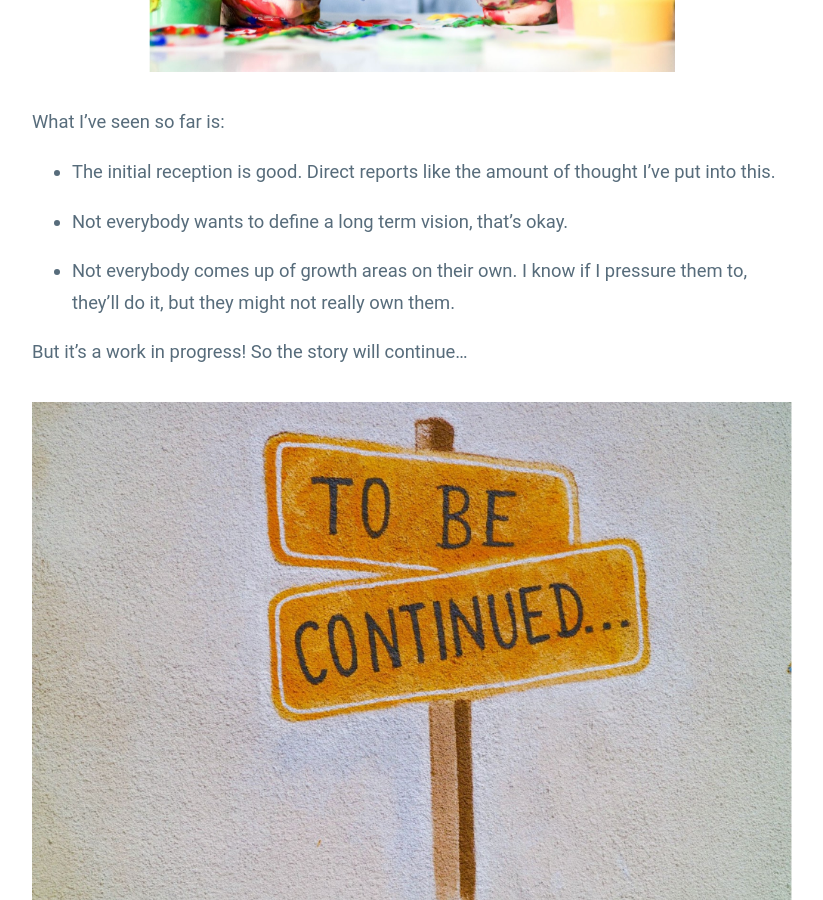
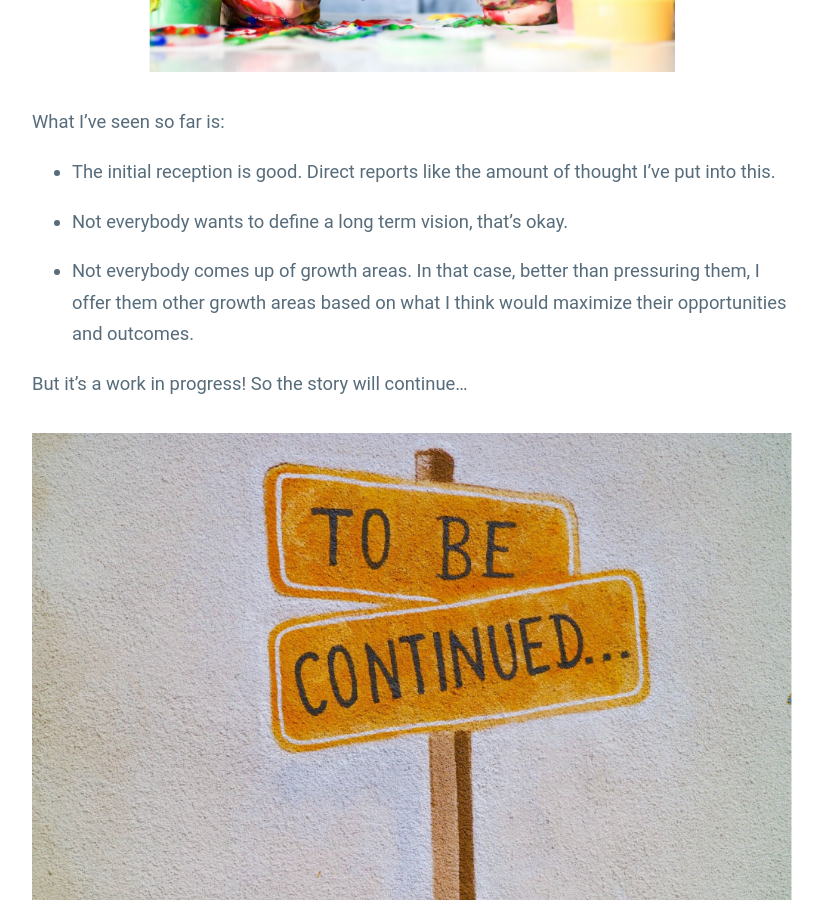
Before and after one commit to guillermodlpa/site, a Jekyll site: the page built from _posts/2021-12-08-growth-of-direct-reports.markdown, in a window 1280 px wide and 900 px high, scrolled down 7312 px. Shown: the whole window, without its empty margins (228-1051 px from the left). Built offline with Jekyll 4.4.1, drawn with Linux system fonts in a browser that asks for light colours.

Commit message:
Updated Growth Of Direct Reports

```diff
--- a/_posts/2021-12-08-growth-of-direct-reports.markdown
+++ b/_posts/2021-12-08-growth-of-direct-reports.markdown
@@ -109,7 +109,7 @@ What I've seen so far is:
 
 * Not everybody wants to define a long term vision, that’s okay.
 
-* Not everybody comes up of growth areas on their own. I know if I pressure them to, they’ll do it, but they might not really own them.
+* Not everybody comes up of growth areas. In that case, better than pressuring them, I offer them other growth areas based on what I think would maximize their opportunities and outcomes.
 
 But it's a work in progress! So the story will continue...
 
```
